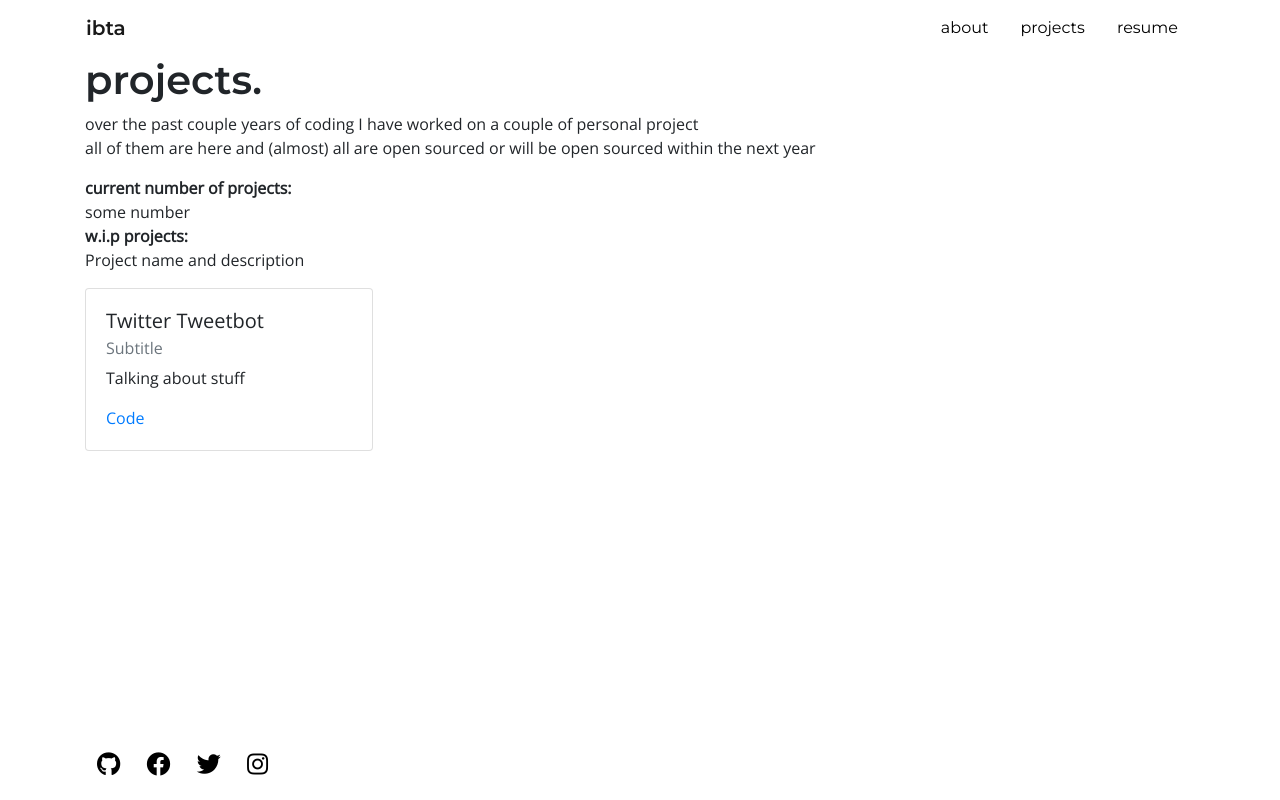
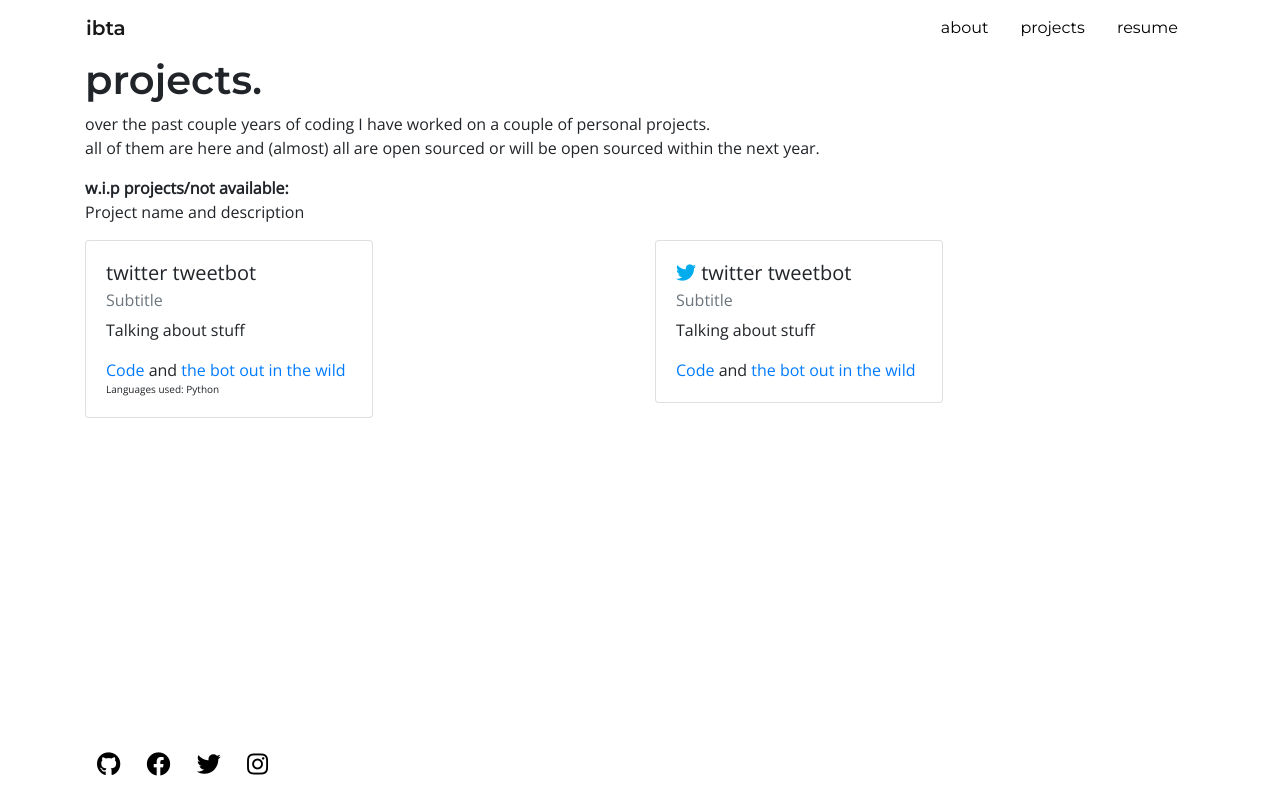
Before and after one commit to ibta/eeeebta.github.io-archive, a plain HTML site: page projects.html in a window 1280 px wide. Drawn offline with nearby package versions, Linux system fonts and the light colour scheme.

```diff
--- a/css/styles.css
+++ b/css/styles.css
@@ -71,6 +71,13 @@
     font-weight: 400;
 }
 
+.sub-font {
+    font-family: 'Open Sans', sans-serif !important;
+    font-weight: 400;
+    font-size: 10px;
+    margin-bottom: 0;
+}
+
 
 html {
     position: relative;
--- a/projects.html
+++ b/projects.html
@@ -42,35 +42,48 @@
             </h1>
             <div class="text-body">
                 <p>
-                    over the past couple years of coding I have worked on a couple of personal project
+                    over the past couple years of coding I have worked on a couple of personal projects.
                     <br>
-                    all of them are here and (almost) all are open sourced or will be open sourced within the next year
+                    all of them are here and (almost) all are open sourced or will be open sourced within the next year.
                     <br>
-                    <div class="font-weight-bold">
-                        current number of projects:
-                    </div>
-                    <div class="font-weight-light">
-                        some number
-                    </div>
 
                     <div class="font-weight-bold">
-                        w.i.p projects:
+                        w.i.p projects/not available:
                     </div>
-                    <div class="font-weight-light">
+                    <div>
                         Project name and description
                     </div>
                 </p>
                 <div class="row">
+
                     <div class="col-sm">
                         <div class="card" style="width: 18rem;">
                             <div class="card-body">
-                                <h5 class="card-title">Twitter Tweetbot</h5>
+                                <h5 class="card-title">twitter tweetbot</h5>
                                 <h6 class="card-subtitle mb-2 text-muted">Subtitle</h6>
                                 <p class="card-text">Talking about stuff</p>
                                 <a href="https://github.com/eeeebta/crls-tweetbot" target="_blank" class="card-link">Code</a>
+                                and
+                                <a href="https://twitter.com/CRLS_Tweetbot" target="_blank">the bot out in the wild</a>
+                                <p class="sub-font">Languages used: Python</p>
                             </div>
                         </div>
                     </div>
+
+                    <div class="col-sm">
+                        <div class="card" style="width: 18rem;">
+                            <div class="card-body">
+                                <h5 class="card-title"><i style="color: #00acee;" class="fab fa-twitter"></i> twitter tweetbot</h5>
+                                <h6 class="card-subtitle mb-2 text-muted">Subtitle</h6>
+                                <p class="card-text">Talking about stuff</p>
+                                <a href="https://github.com/eeeebta/crls-tweetbot" target="_blank" class="card-link">Code</a>
+                                and
+                                <a href="https://twitter.com/CRLS_Tweetbot" target="_blank">the bot out in the wild</a>
+                            </div>
+                        </div>
+                    </div>
+
+
                 </div>
             </div>
         </div>
```
Also changed, not shown: index.html (+7 -7 lines).
